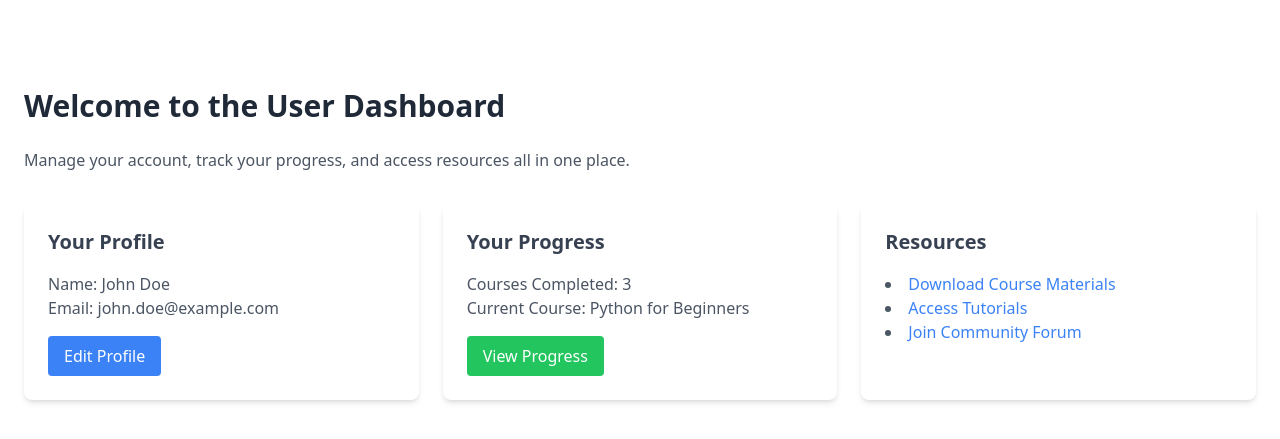
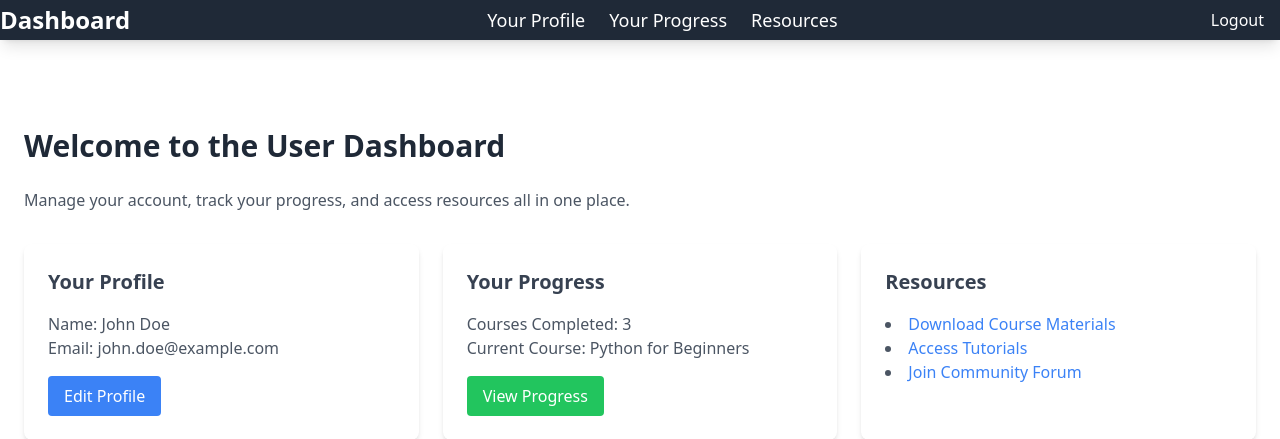
Before and after one commit to Martino93/FutureLearningHub, a Django app: page /user_portal/ in a window 1280 px wide. Shown: the top 439 px of the page. Run offline with Django 5.2, Linux system fonts and the light colour scheme; some libraries are stand-ins or nearby versions.

Commit message:
make custom navbar

```diff
--- a/tutoring_platform/user_portal/templates/user_portal/dashboard.html
+++ b/tutoring_platform/user_portal/templates/user_portal/dashboard.html
@@ -1,5 +1,20 @@
-<!-- filepath: c:\Users\Hamed\Documents\tutoring-platform\FutureLearningHub\tutoring_platform\user_portal\templates\user_portal\dashboard.html -->
 {% extends 'core/base.html' %}
+
+{% block navbar %}
+<nav class="bg-gray-800 text-white p-4 shadow-lg">
+    <div class="container mx-auto flex justify-between items-center">
+        <a href="#" class="text-2xl font-bold text-white hover:text-gray-300">Dashboard</a>
+        <ul class="flex space-x-6">
+            <li><a href="#" class="text-lg hover:text-gray-300 transition duration-200">Your Profile</a></li>
+            <li><a href="#" class="text-lg hover:text-gray-300 transition duration-200">Your Progress</a></li>
+            <li><a href="#" class="text-lg hover:text-gray-300 transition duration-200">Resources</a></li>
+        </ul>
+        <a href="#" class="bg-red-500 text-white px-4 py-2 rounded hover:bg-red-600 transition duration-200">
+            Logout
+        </a>
+    </div>
+</nav>
+{% endblock %}
 
 {% block content %}
 <div class="container mx-auto p-6 mt-16">
```
